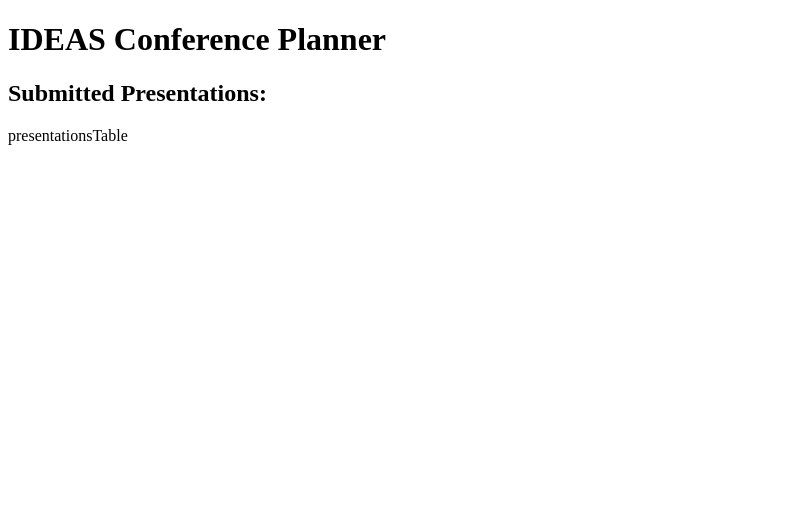
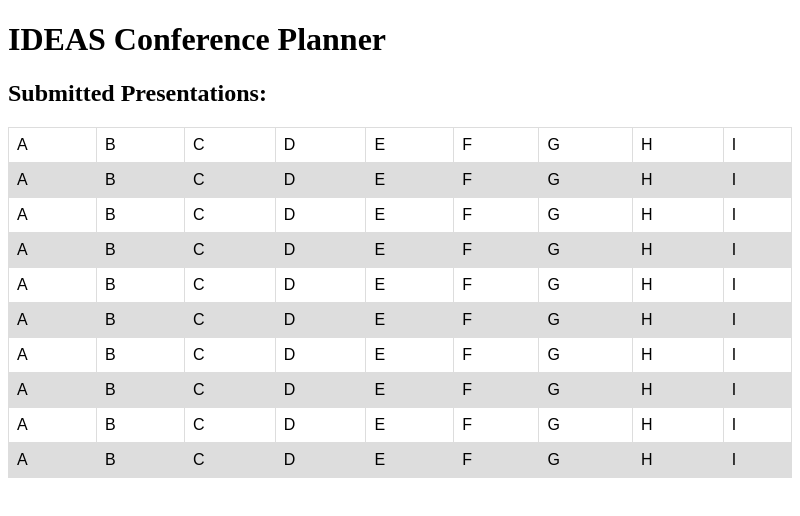
Before and after one commit to kraemerk/IDEAS-Conference-Planner, an Electron app: page ideas-conference-planner/index.html in a window 800 px wide. Drawn offline with Linux system fonts and the light colour scheme.

Commit message:
Automatically Generates a table and inserts it into the DOM

```diff
--- a/ideas-conference-planner/index.html
+++ b/ideas-conference-planner/index.html
@@ -18,14 +18,16 @@
 	  background-color: #dddddd;
 	}
 	</style>
-    <meta charset="UTF-8">
-    <title>IDEAS Conference Planner</title>
+  <meta charset="UTF-8">
+  <title>IDEAS Conference Planner</title>
+  <script type="text/javascript" src="index.js"></script>
   </head>
-
 
   <body>
     <h1>IDEAS Conference Planner</h1>
     <h2>Submitted Presentations:</h2>
-    <p>presentationsTable</p>
+    <div id="presentationDiv">
+      <table id="presentationTable" style= "margin-bottom: 1cm"/>
+    </div>
   </body>
 </html>
--- /dev/null
+++ b/ideas-conference-planner/index.js
@@ -0,0 +1,19 @@
+function generateTable() {
+  var presentationDiv = document.getElementById('presentationDiv');
+  var table = document.createElement('table');
+  table.setAttribute('border','1');
+  table.setAttribute('width','100%');
+  for (i = 0; i < 10; ++i) {
+    var row = table.insertRow(i);
+    for(j = 1; j < 10; ++j) {
+      var text = document.createTextNode(String.fromCharCode(j + 64));
+      var cell = row.insertCell(j - 1);
+      cell.setAttribute('align','center');
+      cell.appendChild(text);
+    }
+  }
+  presentationDiv.innerHTML = '';
+  presentationDiv.appendChild(table);
+}
+
+document.addEventListener('DOMContentLoaded', generateTable);
```
